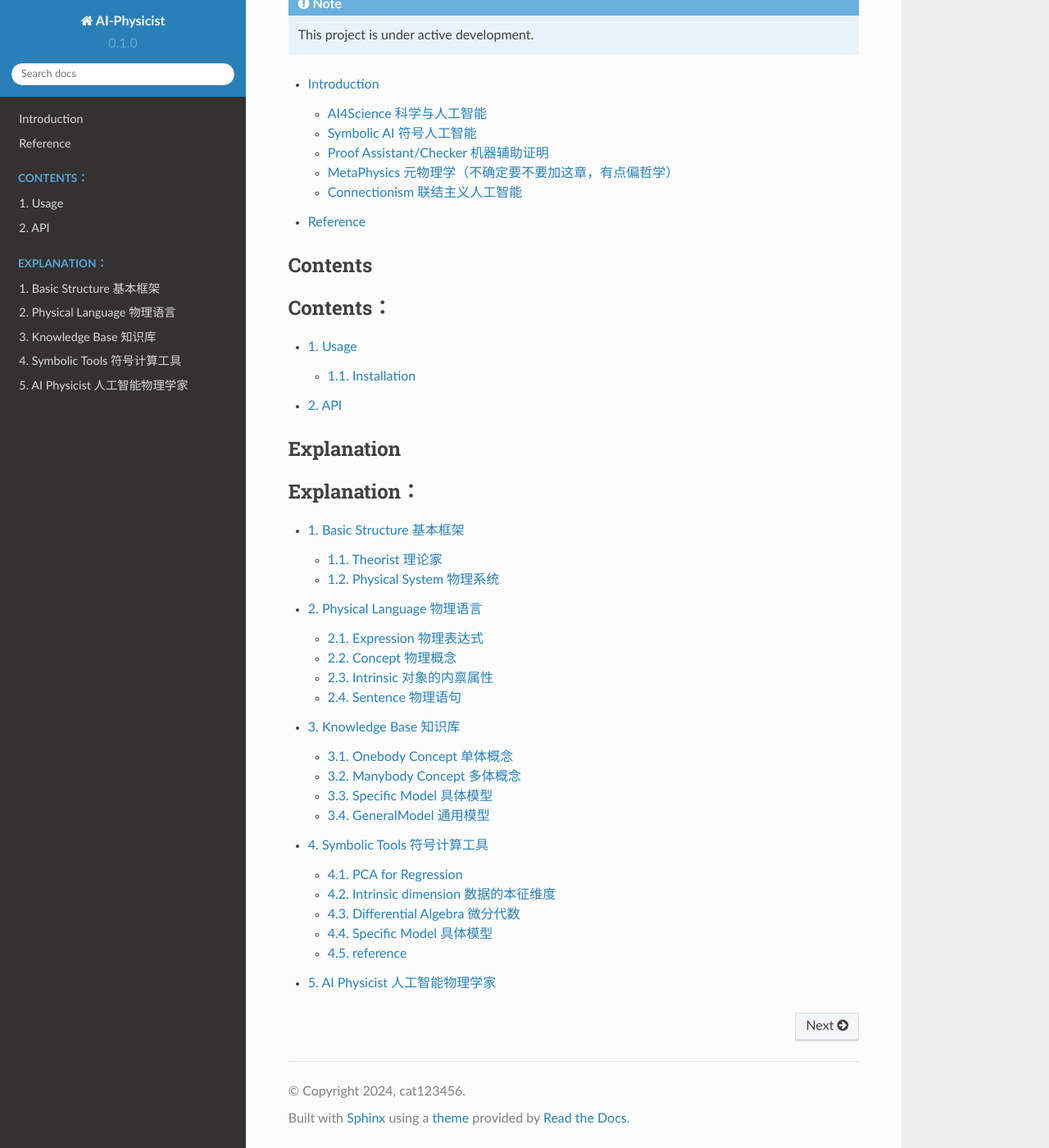
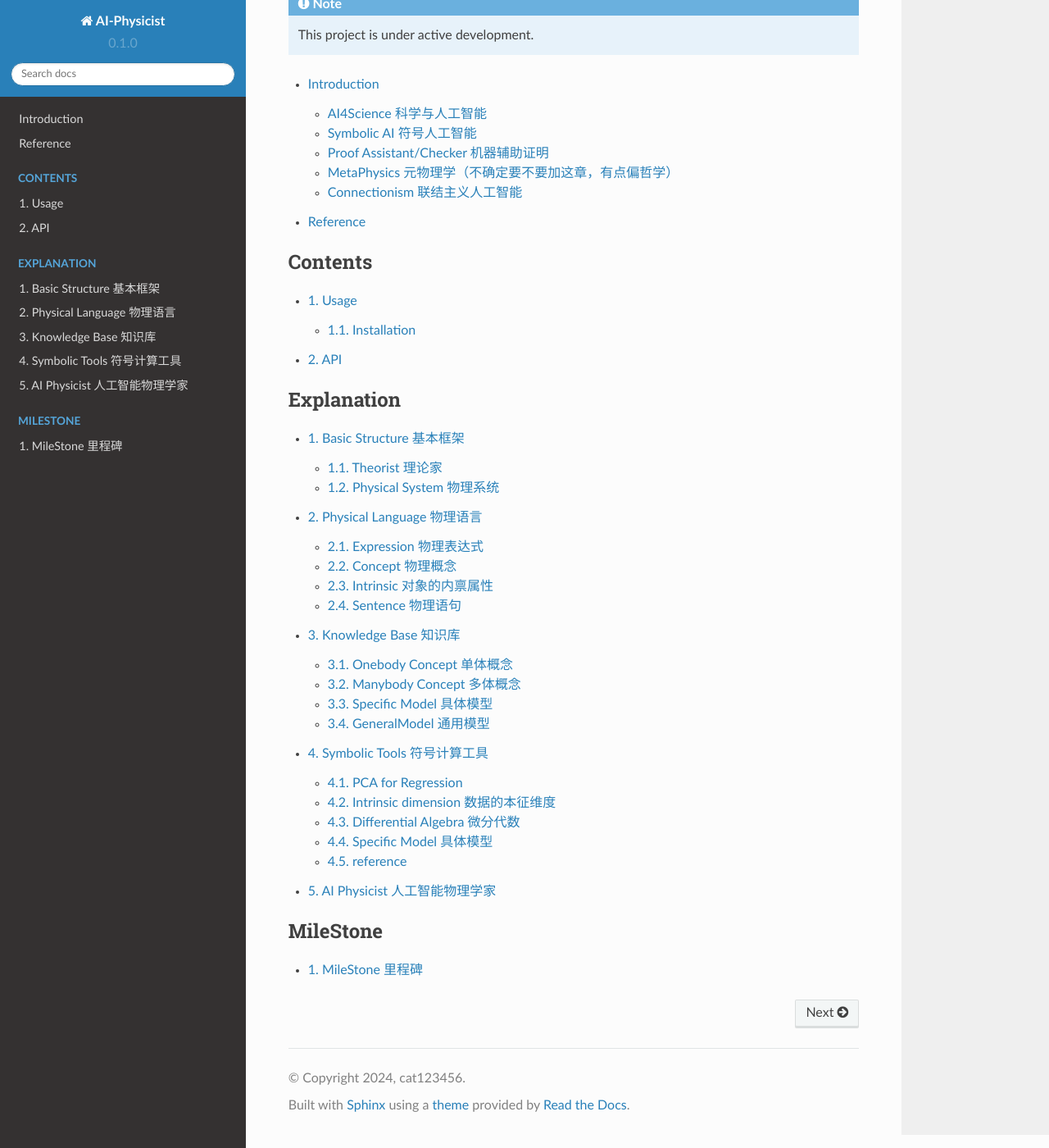
Before and after one commit to catmeow123456/AI-Physicist-documentation, a Sphinx documentation site: the page built from docs/source/index.rst, in a window 1280 px wide and 1400 px high, scrolled down 434 px. Shown: the whole window at 82% size. Built offline with Sphinx 7.4.7 and the Read the Docs theme 2.0.0, drawn with Linux system fonts in a browser that asks for light colours.

Commit message:
fix index

```diff
--- a/docs/source/index.rst
+++ b/docs/source/index.rst
@@ -20,29 +20,28 @@ how to :ref:`installation` the project.
    introduction
    reference
 
+.. toctree::
+   :maxdepth: 2
+   :numbered:
+   :caption: Contents
 
-Contents
-------------
+   usage
+   api
 
 .. toctree::
    :maxdepth: 2
    :numbered:
-   :caption: Contents：
-
-   usage
-   api
-
-
-Explanation
-------------
-
-.. toctree::
-   :maxdepth: 2
-   :numbered:
-   :caption: Explanation：
+   :caption: Explanation
 
    structure/index
    language/index
    knowledge/index
    symbolic/index
    aiphysicist/index
+
+.. toctree::
+   :maxdepth: 2
+   :numbered:
+   :caption: MileStone
+
+   milestone/index
--- /dev/null
+++ b/docs/source/milestone/index.rst
@@ -0,0 +1,6 @@
+MileStone 里程碑
+=================
+
+发现能量守恒
+
+重新发现质量概念
```
